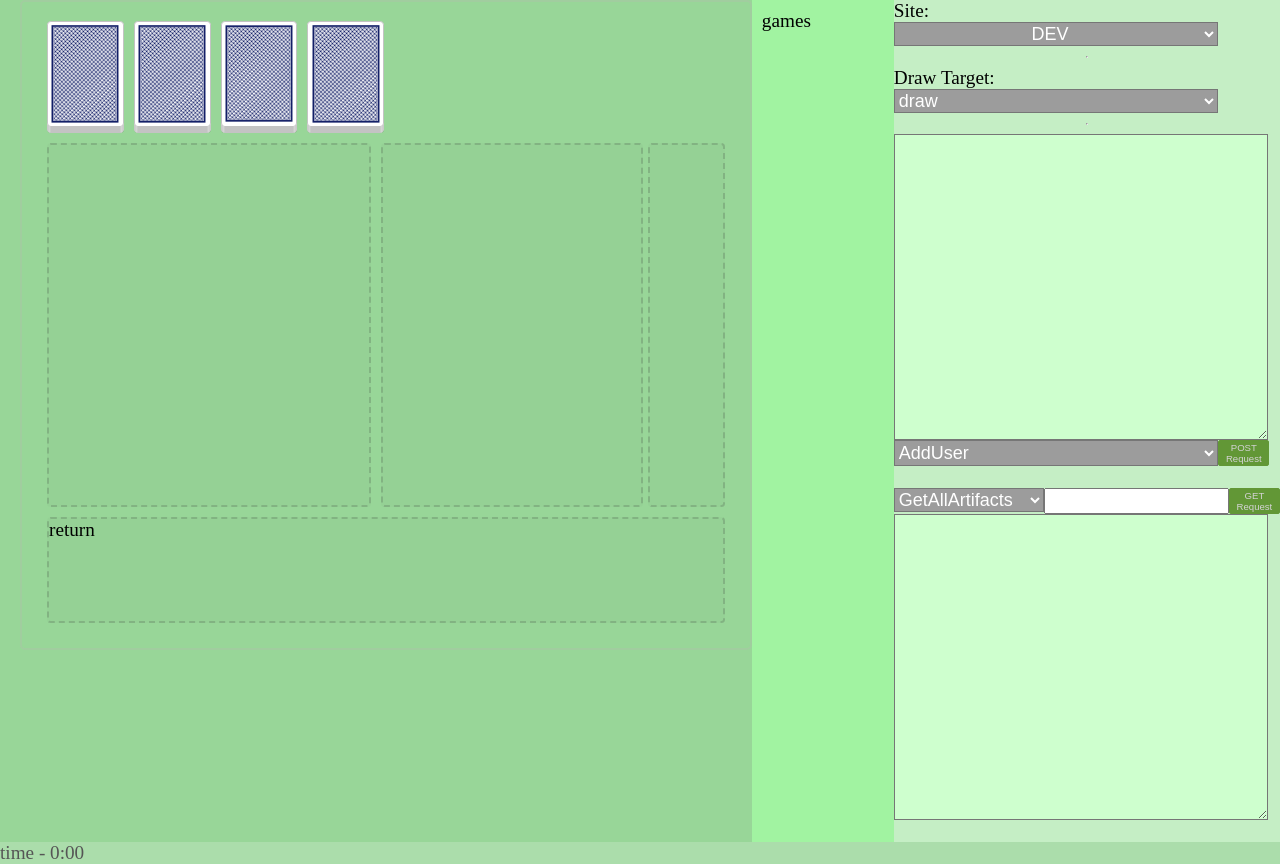
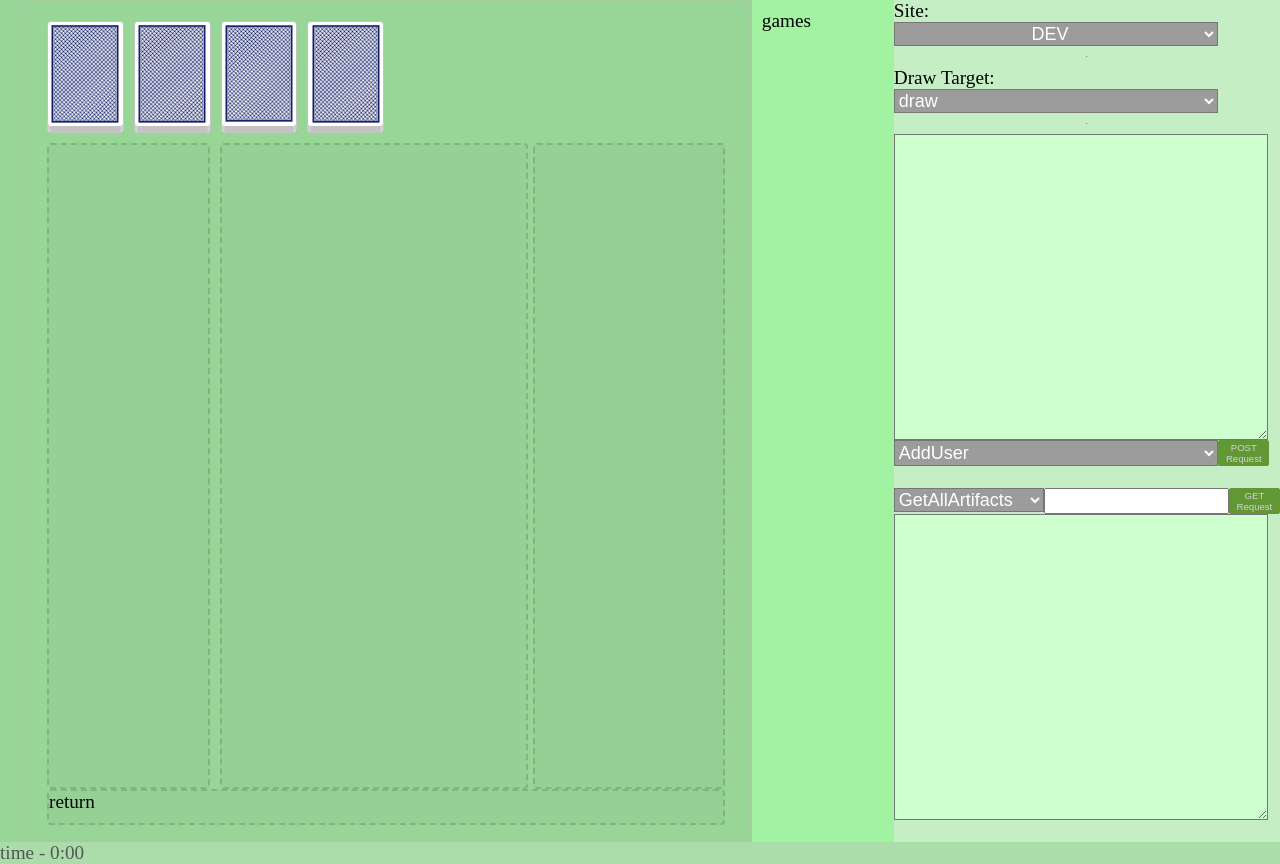
Before and after one commit to danasugu/cards-game, a plain HTML site: page index.html in a window 1280 px wide. Drawn offline with Linux system fonts and the light colour scheme; a web font is replaced by a local one.

Commit message:
Update style.css

```diff
--- a/css/style.css
+++ b/css/style.css
@@ -23,6 +23,7 @@
   flex: 6;
   margin-left: 20px;
   justify-content: flex-start;
+  height: 100%;
 }
 /* .house-table {
   display: flex;
@@ -109,20 +110,35 @@ textarea {
   flex: 1 100%;
 }
 #portfolio {
-  flex-grow: 4;
-  height: 19em;
+  display: flex;
+  flex-wrap: wrap;
+  flex-grow: 1.5;
+  height: 100%;
+  overflow: auto;
 }
 #draw {
-  flex-grow: 3;
-  height: 19em;
+  flex-grow: 4;
+  display: flex;
+  flex-wrap: wrap;
+  height: 100%;
+  overflow: auto;
+}
+#challenge {
+  flex-grow: 2;
+  display: flex;
+  flex-wrap: wrap;
+  height: 100%;
+  overflow: auto;
 }
 #returnRow {
   display: flex;
 }
-#challenge {
-  height: 19em;
+#return {
+    /* flex: 4; */
+    flex-grow: 3;
+    flex-grow: 4;
+    display: flex;
+    flex-wrap: wrap;
+    height: 100%;
+    overflow: auto;
 }
-#return {
-  /* flex: 4; */
-  flex-grow: 3;
-}
```
